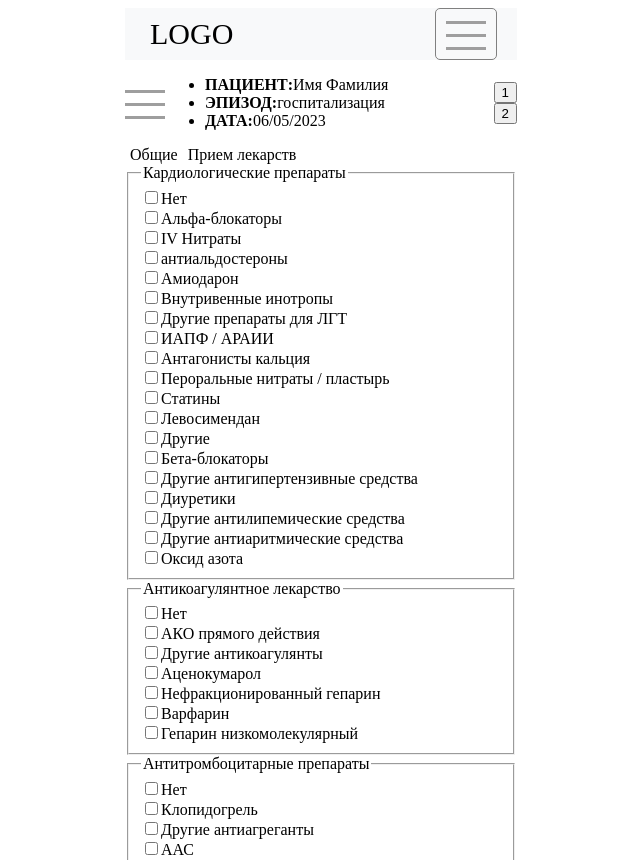
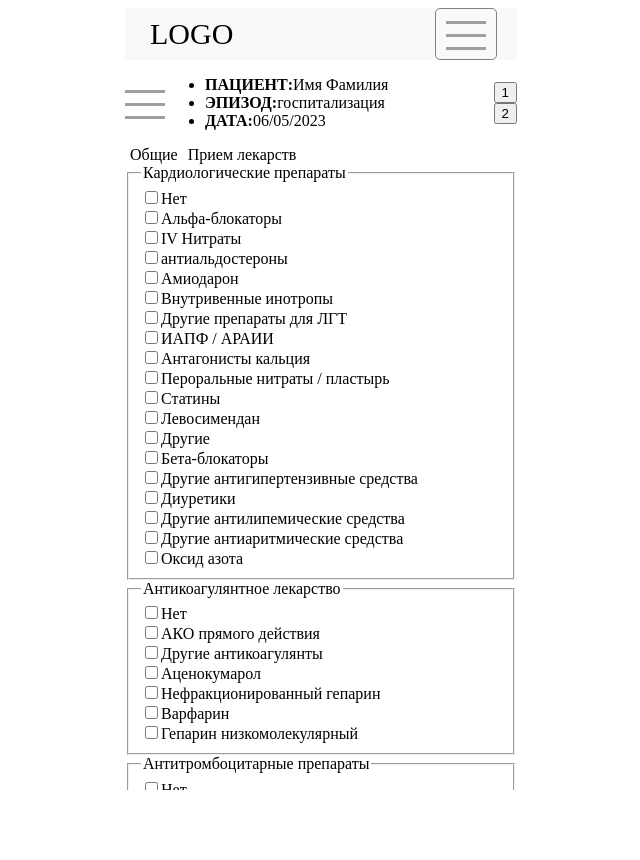
Before and after one commit to RDaudov/rrkh2, a Nuxt app: page /background/medicament in a window 1280 px wide. Shown: the whole page, without its empty margins (319-959 px from the left). After the commit the page ends 800 px from the top, so only its background shows below. Built offline with nearby package versions, Linux system fonts and the light colour scheme.

Commit message:
fix scroll

```diff
--- a/app.vue
+++ b/app.vue
@@ -11,7 +11,6 @@
 .container {
   width: 392px;
   margin: auto;
-  height: calc(100vh - 70px);
 }
 
 section, form {
--- a/components/Main.vue
+++ b/components/Main.vue
@@ -65,9 +65,10 @@ export default {
 
  .main-inner {
     width: 100%;
-    height: 100vh;
+    height: calc(100vh - 70px);
     transform: translateX(0%);
     transition: .5s;
+    overflow: scroll;
         &.active{
             transform: translateX(60%);
         }
```
Lines whose indentation alone changed are shown as unchanged.
